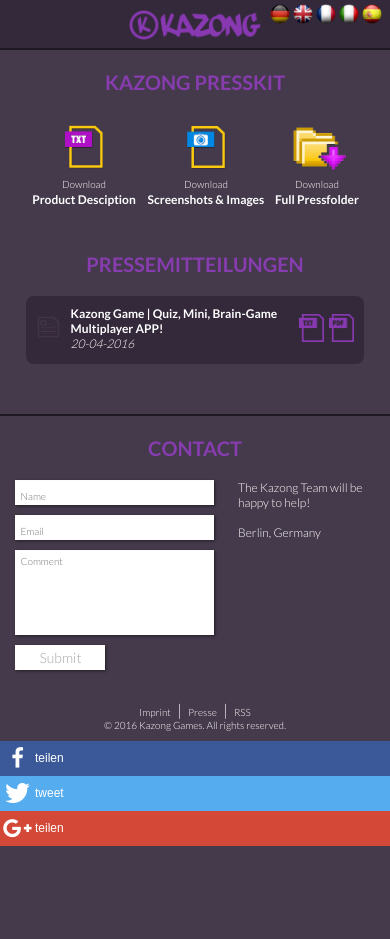
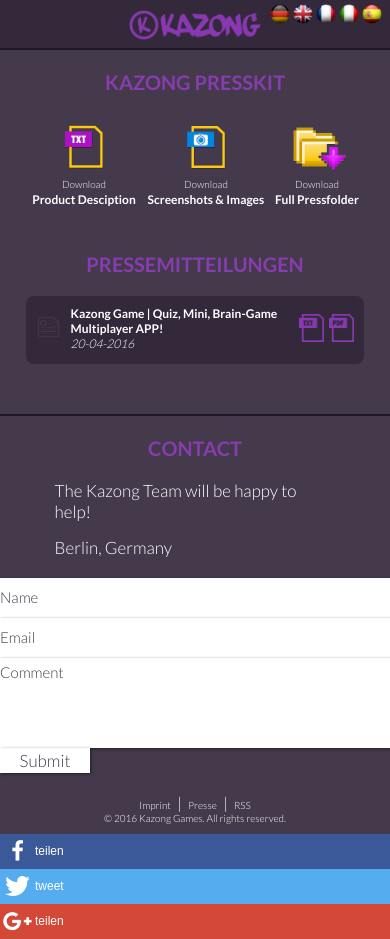
Before and after one commit to kazong/kazong.github.io, a Jekyll site: the page built from en/press.html, in a window 390 px wide. Built offline with Jekyll 4.4.1, drawn with Linux system fonts in a browser that asks for light colours; nearby versions of some CDN libraries; before the commit the page ends 900 px from its top, so only the background shows below that.

Commit message:
made contact form responsive

```diff
--- a/_includes/contact.liquid
+++ b/_includes/contact.liquid
@@ -13,8 +13,8 @@
 </div>
 
 <section class="bg-responsive2">
-    <article class="wrapper-small">
-        <h2 class="wrapper-small section-headline">{{ contact.headline }}</h2>
+    <h2 class="wrapper-small section-headline">{{ contact.headline }}</h2>
+    <article class="contact-wrapper wrapper-small">
         <div class="contact-form">
             <form method="post" action="https://formspree.io/{{ site.email }}" id="contactform">
                 <input type="hidden" name="_format" value="plain" />
--- a/_sass/_main.scss
+++ b/_sass/_main.scss
@@ -969,9 +969,6 @@
 textarea::-moz-placeholder { font-size: 10px }
 textarea:-ms-input-placeholder { font-size: 10px }
 
-.submit-btn { width: 90px !important; height: 25px !important; padding: 0px !important}
-
-
 /* PRESS */
 
 .content-unit.lg { width: 90%; }
@@ -1036,6 +1033,47 @@
 
         .image-box {
             display: inline-block;
+        }
+    }
+}
+
+.contact-wrapper {
+    display: flex;
+    flex-direction: column-reverse;
+    font-size: 17px;
+
+    .contact-txt {
+        margin: 0 auto 20px auto;
+        width: 72%;
+        p {
+            font-size: 17px;
+        }
+    }
+    .contact-form {
+        margin: 0 auto;
+        width: 100%;
+
+        #contactform {
+            input,
+            textarea {
+                width: 100%;
+                margin-bottom: 0;
+                padding: 5px 0;
+
+                &::-webkit-input-placeholder {
+                    color: #453a4b;
+                    font-size: 15px;
+                }
+            }
+            input {
+                height: 30px;
+            }
+            input[type='submit'] {
+                width: 100%;
+                display: block;
+                color: #453a4b;
+                font-size: 17px;
+            }
         }
     }
 }
```
